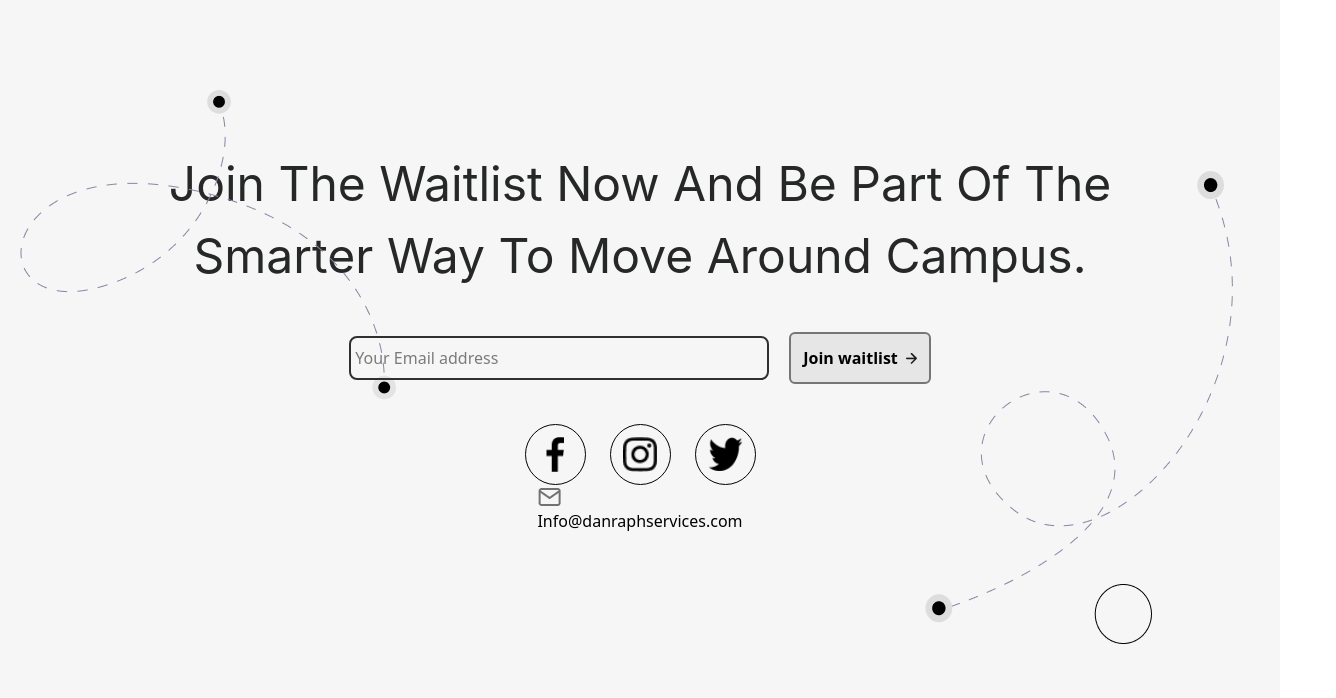
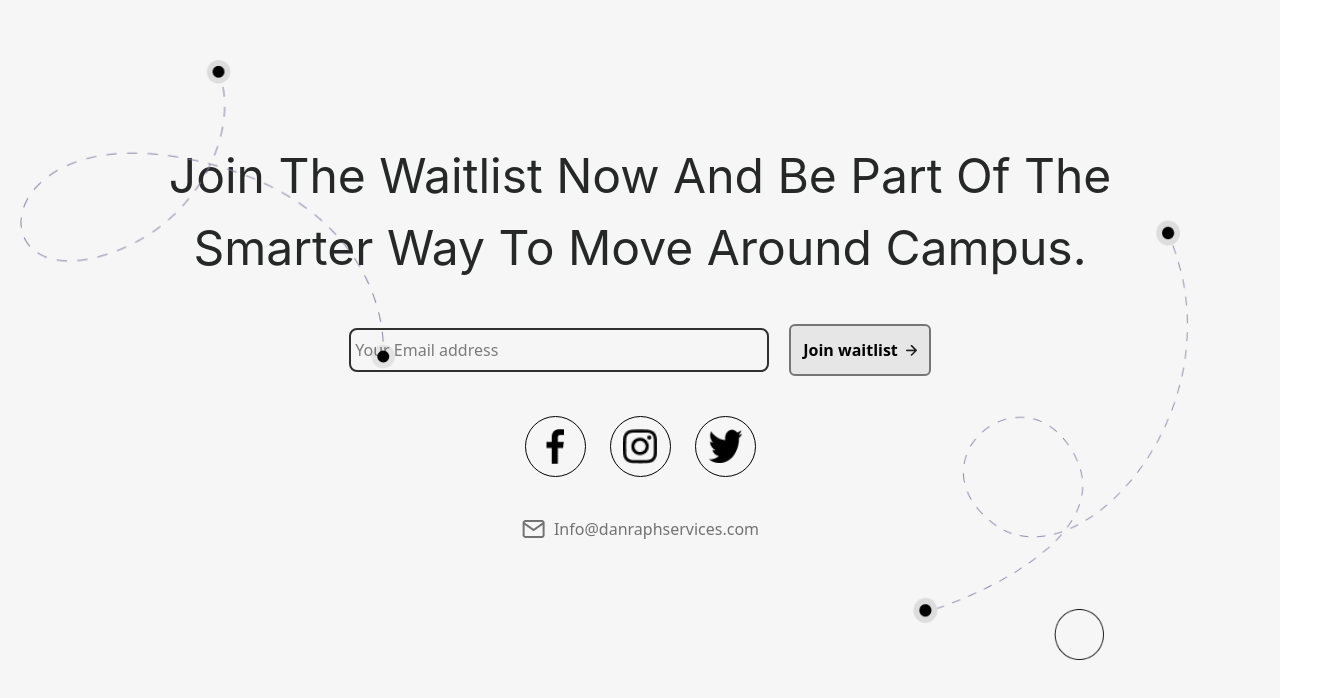
Before and after one commit to Danraph-Technologies/Danraph-waitlist, a React (Vite) app in the folder waitlist/: page / in a window 1280 px wide. Shown: the part 2665-3363 px from the top of the page, 1336 px wide, since content can reach past the window. Built offline with nearby package versions, Linux system fonts and the light colour scheme.

Commit message:
style(landing): adjust waitlist images and layout
- Refine left, right, and round images positions and sizes
- Update mail icon and add clickable email link
- Improve social media icons layout

```diff
--- a/waitlist/src/page/home.jsx
+++ b/waitlist/src/page/home.jsx
@@ -27,7 +27,7 @@ import img24 from "../assets/cars.png";
 import img25 from "../assets/facebook1.png";
 import img26 from "../assets/instagram1.png";
 import img27 from "../assets/twitter1.png";
-import img28 from "../assets/left.png"
+import img28 from "../assets/left.png";
 import img29 from "../assets/right.png";
 import img30 from "../assets/round.png";
 import img31 from "../assets/mail.png";
@@ -290,9 +290,9 @@ function Home() {
       </div>
 
       <div className="bg-[#F6F6F6] mt-14 h-[80vh] relative  sm:h-[100vh] flex flex-col justify-center items-center ">
-        <img src={img28} alt="" className="absolute top-[150px] left-5"/>
-        <img src={img29} alt="" className="absolute bottom-28 -right-14"/>
-        <img src={img30} alt="" className="absolute bottom-24 right-32"/>
+        <img src={img28} alt="" className="absolute top-[120px] left-5 w-[200px] md:w-[375px] " />
+        <img src={img29} alt="" className="absolute md:bottom-28 bottom-5 md:right-0 -right-1 w-[200px] md:w-[467px]" />
+        <img src={img30} alt="" className="absolute bottom-20 right-44 w-[20px] md:w-[50px]" />
         <h1 className="md:text-[48px] text-[25px] px-2 max-w-[980px] w-full text-center text-[#262828] font-display ">
           Join The Waitlist Now And Be Part Of The Smarter Way To Move Around
           Campus.
@@ -311,24 +311,24 @@ function Home() {
           </button>
         </div>
         <div className="flex items-center gap-6">
-        <div className="border flex justify-center border-black rounded-full w-[45px] h-[45px] sm:w-[61px] sm:h-[61px] p-3 cursor-pointer ">
+          <div className="border flex justify-center border-black rounded-full w-[45px] h-[45px] sm:w-[61px] sm:h-[61px] p-3 cursor-pointer ">
             <img src={img25} alt="" />
           </div>
           <div className="border flex justify-center border-black rounded-full w-[45px] h-[45px] sm:w-[61px] sm:h-[61px] p-3 cursor-pointer ">
-            <img
-              src={img26}
-              alt=""
-
-            />
+            <img src={img26} alt="" />
           </div>
           <div className="border flex justify-center border-black rounded-full w-[45px] h-[45px] sm:w-[61px] sm:h-[61px] p-3 cursor-pointer ">
             <img src={img27} alt="" />
           </div>
         </div>
 
-        <div>
+        <div className="flex items-center gap-2 pt-10 ">
           <img src={img31} alt="" />
-          <p>Info@danraphservices.com</p>
+          <a href="mailto:Info@danraphservices.com" blank="_blank">
+            <p className="text-[#727272] font-medium ">
+              Info@danraphservices.com
+            </p>
+          </a>
         </div>
       </div>
     </div>
```
